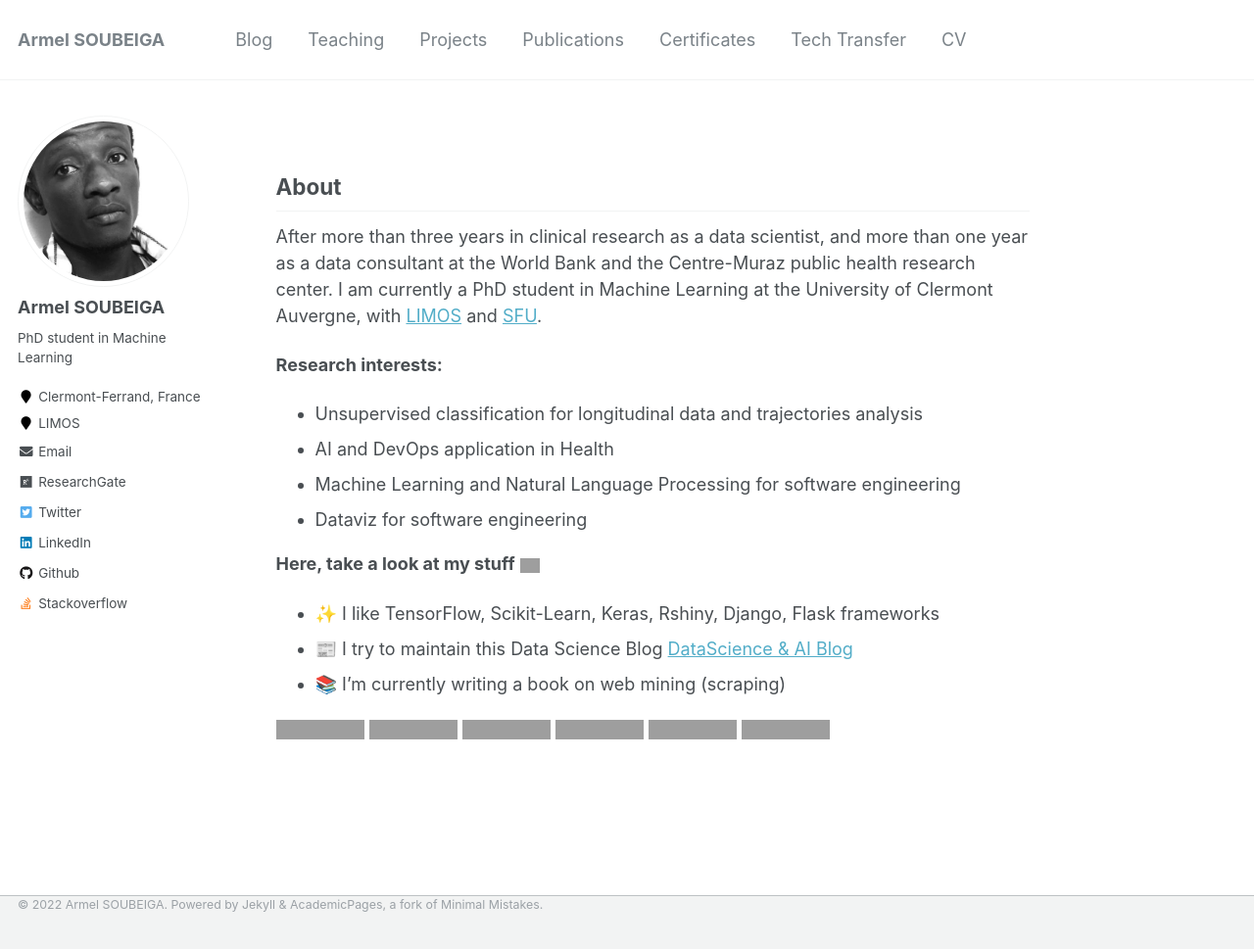
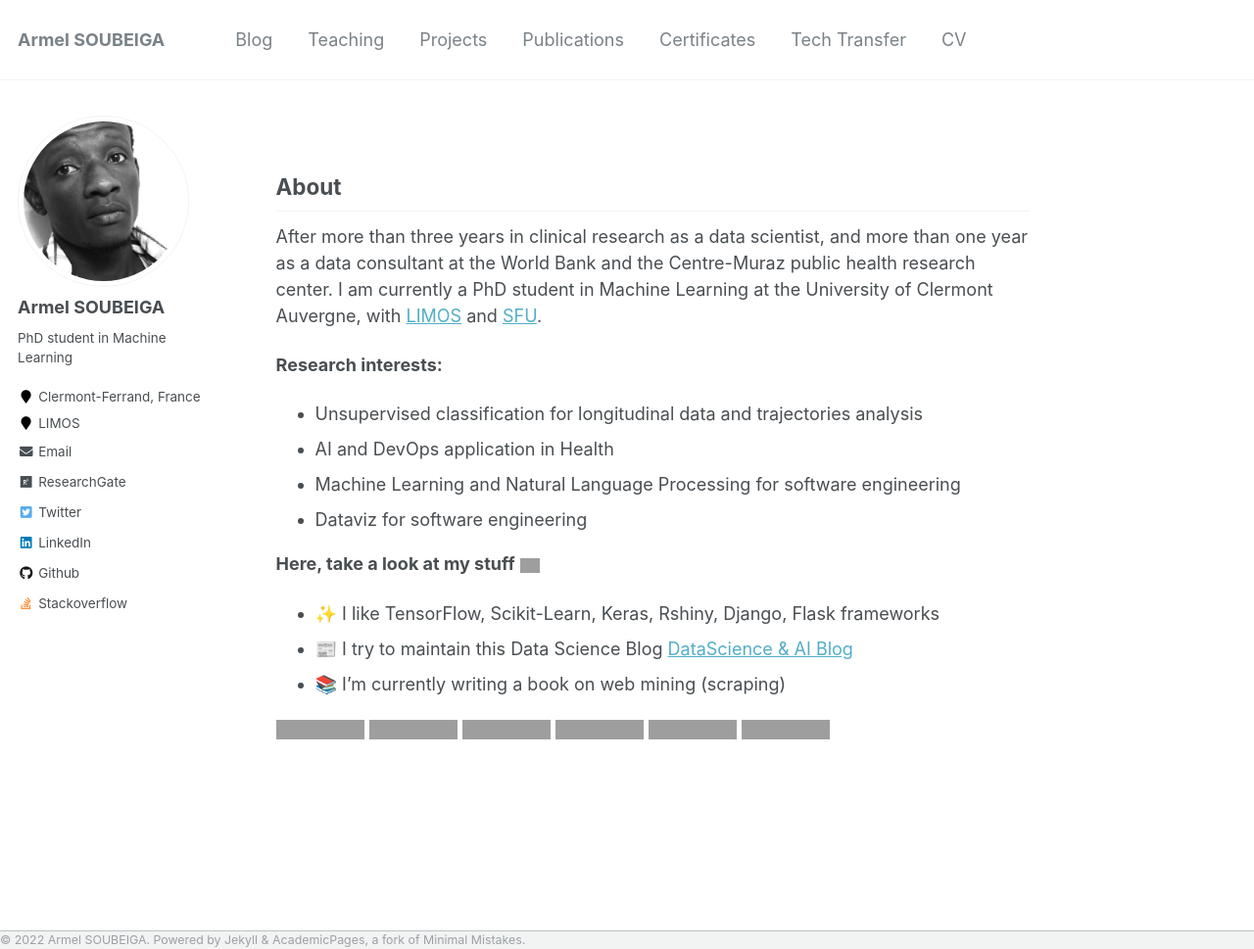
Before and after one commit to armelsoubeiga/neweb, a Jekyll site: the page built from _pages/about.md, in a window 1280 px wide and 969 px high. Shown: the whole window at 98% size. Built offline with Jekyll 4.4.1, drawn with Linux system fonts in a browser that asks for light colours; grey boxes are pictures that could not be loaded.

Commit message:
Update _footer.scss

```diff
--- a/_sass/_footer.scss
+++ b/_sass/_footer.scss
@@ -29,7 +29,6 @@
     margin-right: auto;
     margin-top: 0em;
     max-width: 100%;
-    padding: 0 1em 2em;
 
     @include breakpoint($x-large) {
       max-width: $x-large;
```
